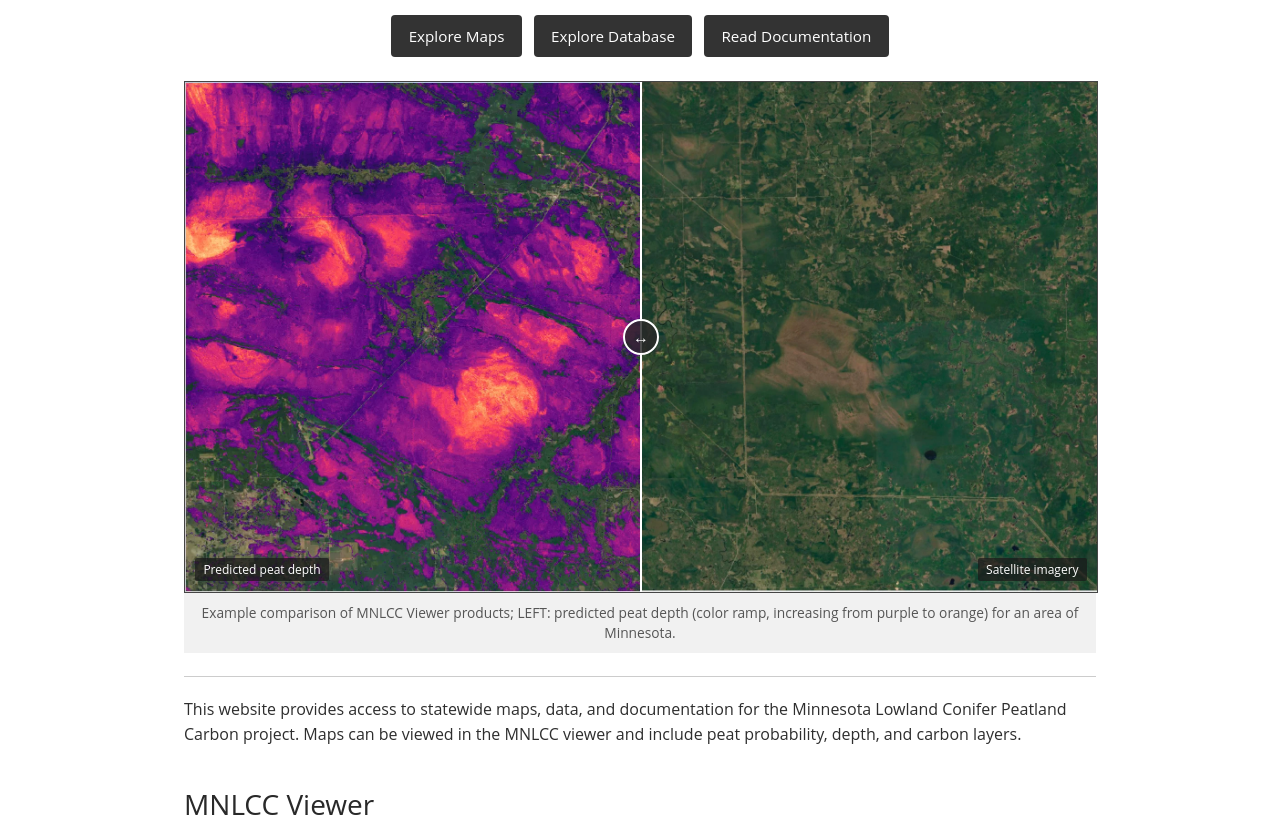
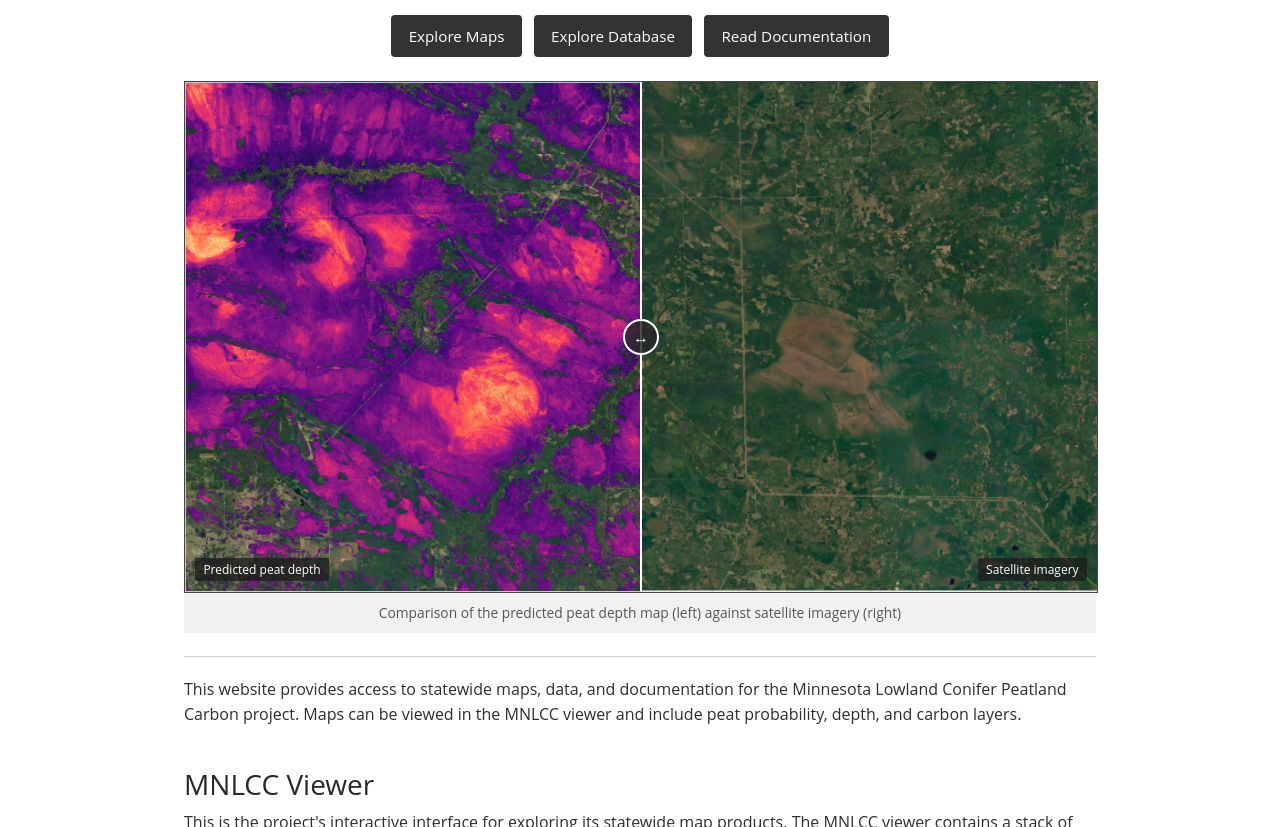
Before and after one commit to mn-lowland-conifers/05-webpage, an Astro site: page / in a window 1280 px wide. Shown: the part 192-1019 px from the top of the page. Built offline with nearby package versions, Linux system fonts and the light colour scheme; Astro itself is replaced by a stand-in of ours.

Commit message:
Revert comparison slider caption to original wording
Co-Authored-By: Claude Sonnet 5 <noreply@anthropic.com>

```diff
--- a/src/pages/index.astro
+++ b/src/pages/index.astro
@@ -46,7 +46,7 @@ import { withBase } from '../utils/paths';
 					aria-label="Compare mapped peat depth with satellite imagery"
 				/>
 			</div>
-			<figcaption>Example comparison of MNLCC Viewer products; LEFT: predicted peat depth (color ramp, increasing from purple to orange) for an area of Minnesota.</figcaption>
+			<figcaption>Comparison of the predicted peat depth map (left) against satellite imagery (right)</figcaption>
 		</figure>
 
 		<div class="overview">
```
